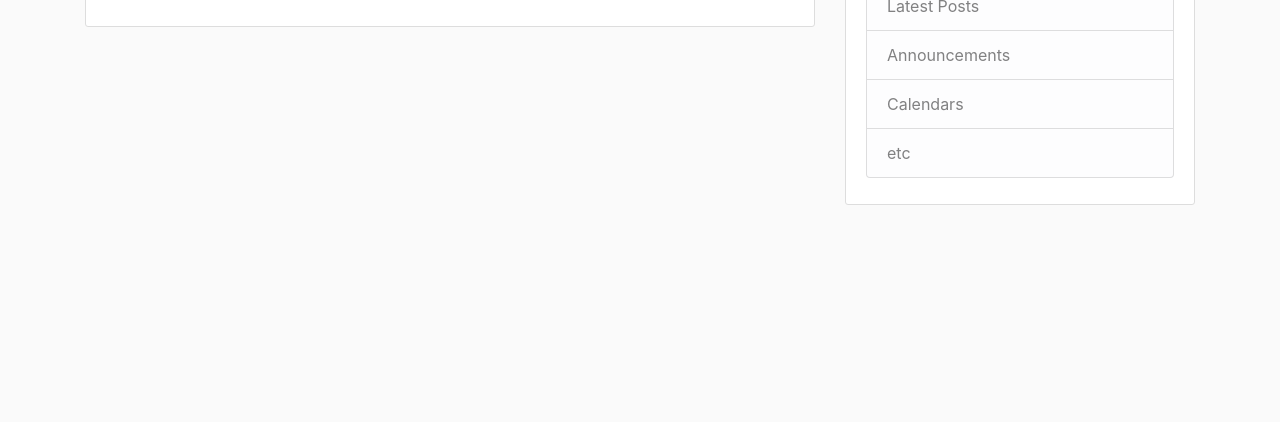
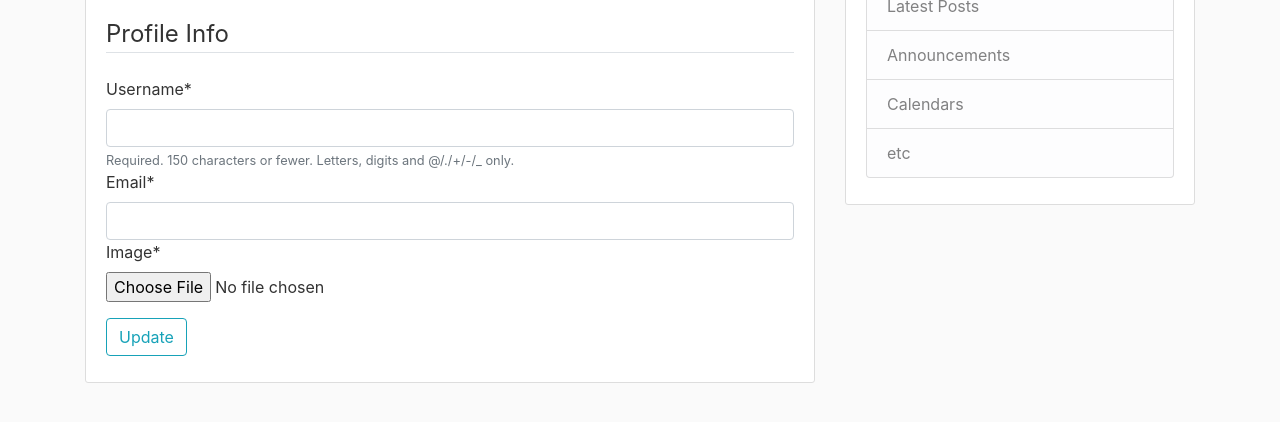
Before and after one commit to devashar13/Blog-app-django, a Django app: template users/templates/users/profile.html in a window 1280 px wide. Shown: the part 216-638 px from the top of the page. Run offline with Django 3.2, Linux system fonts and the light colour scheme; a user stored in the database is signed in; data comes from the database, SQL or seed files in the repository; the template is opened without the code that fills it: values that come from a table or form of the project are taken from there, most other values are stand-ins (such as "Sample title", 1, 10 or a date in 2020); some libraries are stand-ins or nearby versions.

Commit message:
Profile details

```diff
--- a/users/forms.py
+++ b/users/forms.py
@@ -1,7 +1,7 @@
 from django import forms
 from django.contrib.auth.models import User
 from django.contrib.auth.forms import UserCreationForm
-
+from .models import Profile
 
 class UserRegisterForm(UserCreationForm):
     email = forms.EmailField()
@@ -9,3 +9,14 @@ class UserRegisterForm(UserCreationForm):
     class Meta:
         model = User
         fields = ['username', 'email', 'password1', 'password2']
+class UserUpdateForm(forms.ModelForm):
+    email = forms.EmailField()
+
+    class Meta:
+        model = User
+        fields = ['username', 'email']
+class ProfileUpdateForm(forms.ModelForm):
+    model=Profile
+    class Meta:
+        model=Profile
+        fields=['image']
--- a/users/templates/users/profile.html
+++ b/users/templates/users/profile.html
@@ -1,14 +1,25 @@
 {% extends "blog/base.html" %}
 {% load crispy_forms_tags %}
 {% block content %}
-<div class="content-section">
-    <div class="media">
-      <img class="rounded-circle account-img" src="{{user.profile.inage.url}}">
-      <div class="media-body">
-        <h2 class="account-heading">{{user.username}}</h2>
-        <p class="text-secondary">{{user.email}}</p>
+    <div class="content-section">
+      <div class="media">
+        <img class="rounded-circle account-img" src="{{ user.profile.image.url }}">
+
+        <div class="media-body">
+          <h2 class="account-heading">{{ user.username }}</h2>
+          <p class="text-secondary">{{ user.email }}</p>
+        </div>
       </div>
+      <form method="POST" enctype="multipart/form-data">
+          {% csrf_token %}
+          <fieldset class="form-group">
+              <legend class="border-bottom mb-4">Profile Info</legend>
+              {{ u_form|crispy }}
+              {{ p_form|crispy }}
+          </fieldset>
+          <div class="form-group">
+              <button class="btn btn-outline-info" type="submit">Update</button>
+          </div>
+      </form>
     </div>
-    <!-- FORM HERE -->
-  </div>
-{% endblock %}
+{% endblock content %}
```
Also changed, not shown: users/views.py (+17 -2 lines).
